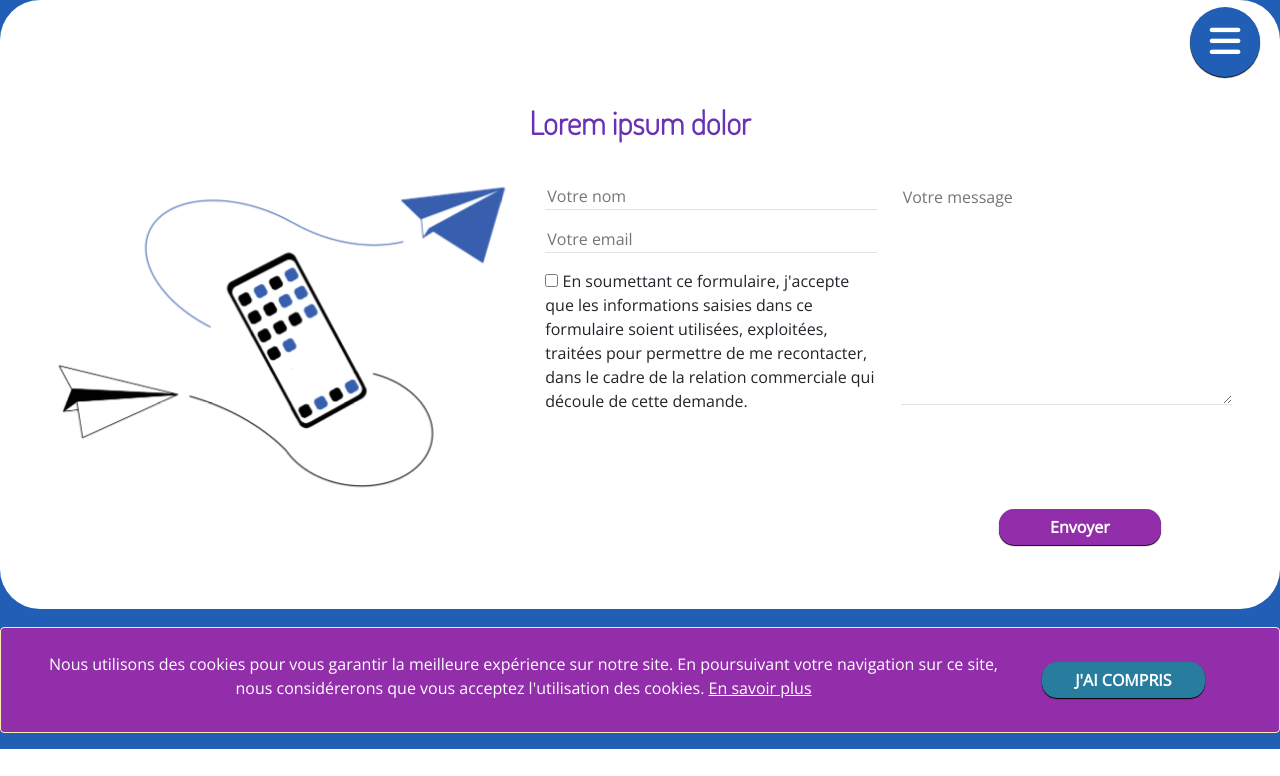
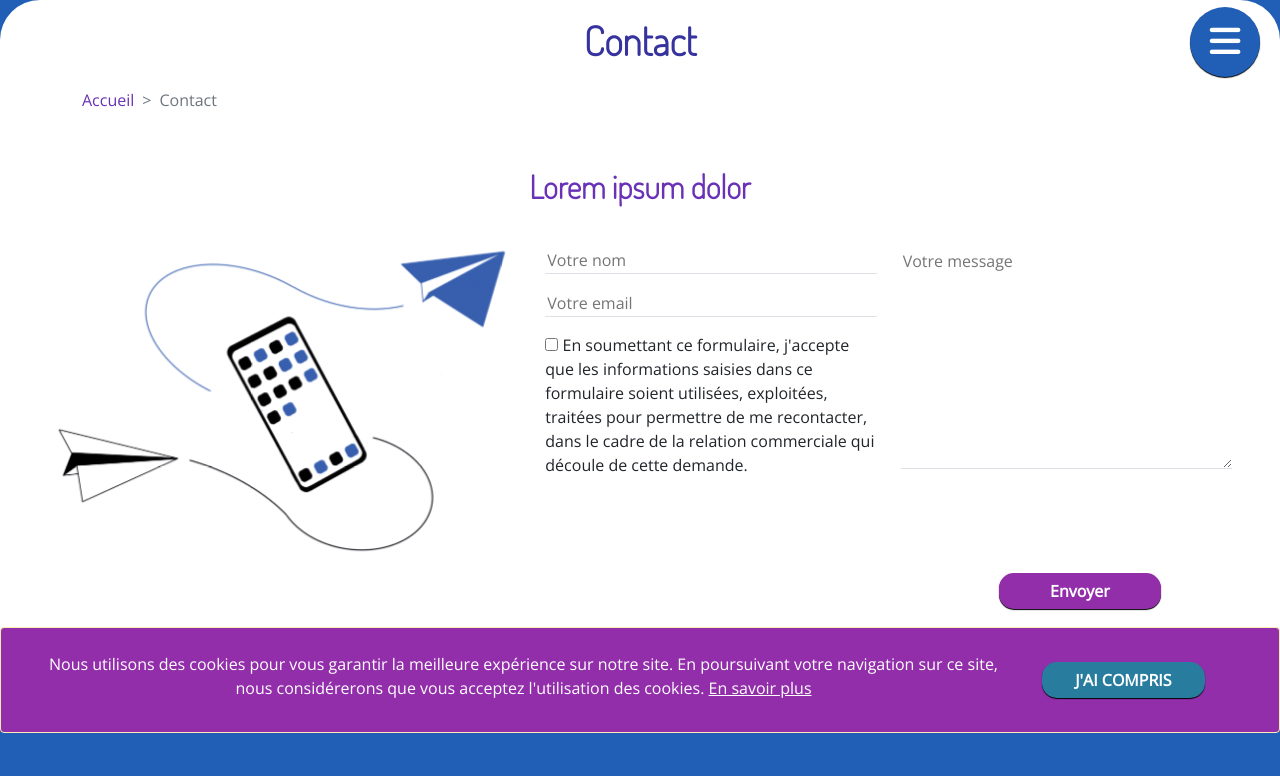
Before and after one commit to KevinDerda/Porfolio, a PHP site: page /contact in a window 1280 px wide. Shown: the part 51-827 px from the top of the page. Before the commit the page ends 800 px from the top, so only its background shows below. Run offline with PHP 8.4, Linux system fonts and the light colour scheme; some libraries are stand-ins or nearby versions.

Commit message:
Changement

```diff
--- a/views/front/contact.php
+++ b/views/front/contact.php
@@ -1,6 +1,14 @@
 <?php ob_start(); ?>
 <section style="background-color: #FFFFFF" id="topwhite" class="py-3">
-<div class="row pb-5">
+    <div class="container">
+        <h1 class="pb-3 text-center"> Contact</h1>
+        <nav style="--bs-breadcrumb-divider: '>';" aria-label="breadcrumb">
+            <ol class="breadcrumb" id="breadfont">
+                <li class="breadcrumb-item"><a href="/">Accueil</a></li>
+                <li class="breadcrumb-item active" aria-current="page">Contact</li>
+            </ol>
+        </nav>
+
     </div>
 </section>
 <section style="background-color: #FFFFFF" id="botwhite" class="py-3">
@@ -26,18 +34,14 @@
                         <div class="mb-3" style="width: 100%;">
                             <div class="wrap-input2 validate-input" data-validate="Veuillez inscrire votre nom">
 
-                                    <input class="input2 border-top-0 border-end-0 border-start-0 border border-1"
-                                           type="text" name="name" placeholder="Votre nom"
-                                           style="width: 100%; font-family: 'Open Sans';" required>
+                                <input class="input2 border-top-0 border-end-0 border-start-0 border border-1" type="text" name="name" placeholder="Votre nom" style="width: 100%; font-family: 'Open Sans';" required>
                             </div>
                         </div>
 
                         <div class="mb-3" style="width: 100%;">
                             <div class="wrap-input2 validate-input" data-validate="Veuillez inscrire votre email">
 
-                                    <input type="email" placeholder="Votre email"
-                                           class="border-top-0 border-end-0 border-start-0 border border-1"
-                                           style="width: 100%; font-family: 'Open Sans';" required>
+                                <input type="email" placeholder="Votre email" class="border-top-0 border-end-0 border-start-0 border border-1" style="width: 100%; font-family: 'Open Sans';" required>
                             </div>
                         </div>
 
@@ -56,10 +60,7 @@
 
                         <div class="mb-3" style="width: 100%; height: 100%;">
 
-                                <textarea rows="1" placeholder="Votre message"
-                                          class="border-top-0 border-end-0 border-start-0 border border-1"
-                                          style="width: 100%; height: 85%; font-family: 'Open Sans';"
-                                          required></textarea>
+                            <textarea rows="1" placeholder="Votre message" class="border-top-0 border-end-0 border-start-0 border border-1" style="width: 100%; height: 85%; font-family: 'Open Sans';" required></textarea>
                         </div>
 
                     </div>
@@ -124,27 +125,20 @@
                             <div class="my-3" style="width: 100%;">
                                 <div class="wrap-input2 validate-input" data-validate="Veuillez inscrire votre nom">
 
-                                        <input class="input2 border-top-0 border-end-0 border-start-0 border border-1"
-                                               type="text" name="name" placeholder="Votre nom"
-                                               style="width: 100%; font-family: 'Open Sans';" required>
+                                    <input class="input2 border-top-0 border-end-0 border-start-0 border border-1" type="text" name="name" placeholder="Votre nom" style="width: 100%; font-family: 'Open Sans';" required>
                                 </div>
                             </div>
 
                             <div class="my-3" style="width: 100%;">
                                 <div class="wrap-input2 validate-input" data-validate="Veuillez inscrire votre email">
 
-                                        <input type="email" placeholder="Votre email"
-                                               class="border-top-0 border-end-0 border-start-0 border border-1"
-                                               style="width: 100%; font-family: 'Open Sans';" required>
+                                    <input type="email" placeholder="Votre email" class="border-top-0 border-end-0 border-start-0 border border-1" style="width: 100%; font-family: 'Open Sans';" required>
                                 </div>
                             </div>
 
                             <div class="my-3" style="width: 100%; height: 100%;">
 
-                                <textarea rows="5" placeholder="Votre message"
-                                          class="border-top-0 border-end-0 border-start-0 border border-1"
-                                          style="width: 100%; height: 100%; font-family: 'Open Sans';"
-                                          required></textarea>
+                                <textarea rows="5" placeholder="Votre message" class="border-top-0 border-end-0 border-start-0 border border-1" style="width: 100%; height: 100%; font-family: 'Open Sans';" required></textarea>
                             </div>
 
                         </div>
--- a/views/front/home.php
+++ b/views/front/home.php
@@ -118,7 +118,7 @@
                             </div>
 
                             <div class="col-6 col-md-6 d-flex justify-content-start">
-                                <a class="btn btn-secondary btn-lg" href="#" role="button">LinkedIn</a>
+                                <a class="btn btn-secondary btn-lg" href="https://www.linkedin.com/in/kevinderda/" target="_blank" role="button">LinkedIn</a>
                             </div>
                         </div>
 
--- a/views/front/parcours.php
+++ b/views/front/parcours.php
@@ -24,11 +24,11 @@
                     <div class="row ">
 
                         <div class="col-6 col-md-12 p-3 d-flex justify-content-center">
-                            <a class="btn btn-primary btn-lg" href="/" role="button">Références</a>
+                            <a class="btn btn-primary btn-lg" href="/references" role="button">Références</a>
                         </div>
 
                         <div class="col-6 col-md-12 p-3 d-flex justify-content-center">
-                            <a class="btn btn-secondary btn-lg" href="#" role="button">LinkedIn</a>
+                            <a class="btn btn-secondary btn-lg" href="https://www.linkedin.com/in/kevinderda/" target="_blank" role="button">LinkedIn</a>
                         </div>
 
                     </div>
--- a/views/front/references.php
+++ b/views/front/references.php
@@ -19,7 +19,7 @@
                 <div class="col-12 col-md-3 text-center" style="background-color: #FFFFFF;">
                     <div class="row ">
                         <div class="col-6 col-md-12 p-3 d-flex justify-content-center">
-                            <a class="btn btn-primary btn-lg" href="/" role="button">Parcours</a>
+                            <a class="btn btn-primary btn-lg" href="/parcours" role="button">Parcours</a>
                         </div>
                         <div class="col-6 col-md-12 p-3 d-flex justify-content-center">
                             <a class="btn btn-secondary btn-lg" href="/contact" role="button">Contact</a>
```
Lines whose indentation alone changed are shown as unchanged.
